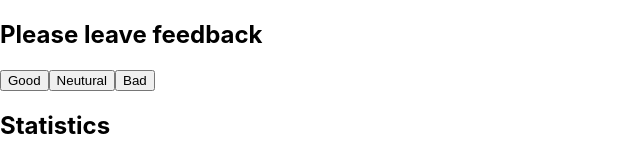
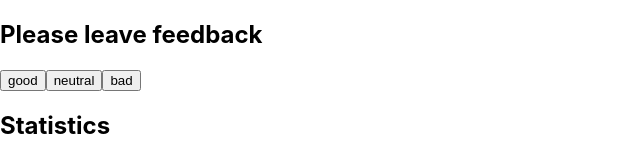
Before and after one commit to Dmytro-Hlushchenko/goit-react-hw-02-feedback, a React (Create React App) app: page / in a window 1280 px wide. Shown: the top 160 px of the page, without its empty margins (0-640 px from the left). Built offline with nearby package versions, Linux system fonts and the light colour scheme.

Commit message:
add-step 3

```diff
--- a/src/components/App.jsx
+++ b/src/components/App.jsx
@@ -1,8 +1,3 @@
-// Розшир функціонал застосунку таким чином, щоб в інтерфейсі відображалося більше статистики про зібрані відгуки.
-// Додай відображення загальної кількості зібраних відгуків з усіх категорій та відсоток позитивних відгуків.
-// Для цього створи допоміжні методи countTotalFeedback() і countPositiveFeedbackPercentage(), які підраховують ці значення,
-// ґрунтуючись на даних у стані(обчислювані дані).
-
 import FeedbackOptions from "./FeedbackOptions";
 import Stats from "./FeedStatistics";
 import React, { Component } from "react";
@@ -17,15 +12,11 @@ export class App extends Component {
     bad: 0
   }
 
-  onLeaveFeedbackGood = (e) => {
-    this.setState((prevState) => ({ good: prevState.good += 1 }))
-  }
-  onLeaveFeedbackNeutral = (e) => {
-    this.setState((prevState) => ({ neutral: prevState.neutral += 1 }))
-  }
-  onLeaveFeedbackBad = (e) => {
-    this.setState((prevState) => ({ bad: prevState.bad += 1 }))
-  }
+    onLeaveFeedback = type => {
+    this.setState(prevState => ({
+      [type]: prevState[type] + 1,
+    }));
+    };
 
   countTotalFeedback = () => {
     const stateValues = Object.values(this.state);
@@ -41,6 +32,7 @@ export class App extends Component {
 
   render() {
     const { good, neutral, bad } = this.state;
+    const options = Object.keys(this.state);
     const totalFeedback = this.countTotalFeedback();
     const countPositiveFeedbackPercentage = this.countPositiveFeedbackPercentage();
       return (
@@ -48,10 +40,8 @@ export class App extends Component {
           <Section title="Please leave feedback">
             <h1>Please leave feedback</h1>
             <FeedbackOptions
-              options={this.state}
-              onLeaveFeedbackGood={this.onLeaveFeedbackGood}
-              onLeaveFeedbackNeutral={this.onLeaveFeedbackNeutral}
-              onLeaveFeedbackBad={this.onLeaveFeedbackBad}
+              options={options}
+              onLeaveFeedback={this.onLeaveFeedback}
             />
           </Section>
           <Section title="Statistics">
@@ -61,7 +51,7 @@ export class App extends Component {
               neutral={neutral}
               bad={bad}
               total={totalFeedback}
-              countPositiveFeedbackPercentage={countPositiveFeedbackPercentage}
+              positivePercentage={countPositiveFeedbackPercentage}
               />
           </Section>
         </>
--- a/src/components/FeedStatistics/FeedStatistics.jsx
+++ b/src/components/FeedStatistics/FeedStatistics.jsx
@@ -1,14 +1,14 @@
 // import PropTypes from 'prop-types';
 
 
-export default function Stats({good, neutral, bad, total, countPositiveFeedbackPercentage}) {
+export default function Stats({good, neutral, bad, total, positivePercentage}) {
     return (
         <>
             <p>Good: {good}</p>
             <p>Neutral: {neutral}</p>
             <p>Bad: {bad}</p>
             <p>Total: {total}</p>
-            <p>Positive feedback: {countPositiveFeedbackPercentage}</p>
+            <p>Positive feedback: {positivePercentage}</p>
         </>
     );
 }
--- a/src/components/FeedbackOptions/FeedbackOptions.jsx
+++ b/src/components/FeedbackOptions/FeedbackOptions.jsx
@@ -1,13 +1,19 @@
 // import PropTypes from 'prop-types';
 
 
-export default function FeedbackOptions({ options, onLeaveFeedbackGood, onLeaveFeedbackNeutral, onLeaveFeedbackBad }) {
+export default function FeedbackOptions({ options, onLeaveFeedback}) {
 
-   return (
-        <>
-            <button onClick={onLeaveFeedbackGood} type="button" id = "good" >Good</button>
-            <button onClick={onLeaveFeedbackNeutral} type="button" id = "neutural" >Neutural</button>
-            <button onClick={onLeaveFeedbackBad } type="button" id = "bad">Bad</button>
-        </>
+    return (
+        <div>
+      {options.map(option => (
+        <button
+          key={option}
+          type="button"
+          onClick={() => onLeaveFeedback(option)}
+        >
+          {option}
+        </button>
+      ))}
+    </div>
     )
-};
+}
```
